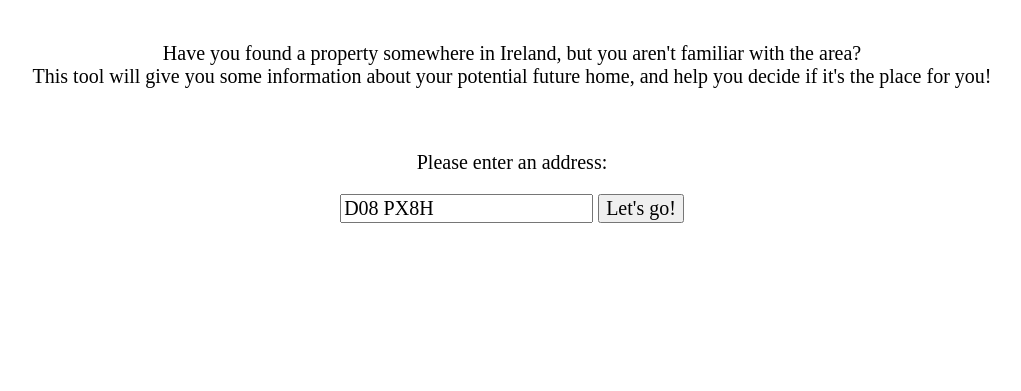
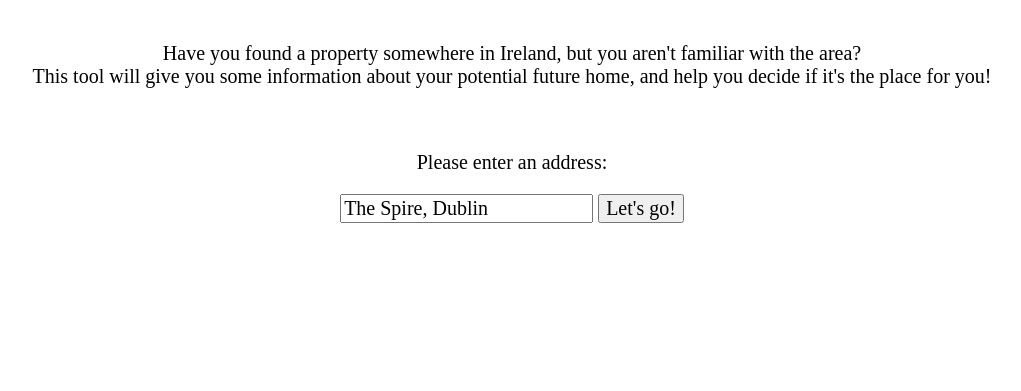
Before and after one commit to CianLR/coireacht, a Flask app: page / in a window 1280 px wide. Shown: the part 222-613 px from the top of the page, without its empty margins (128-1149 px from the left). Run offline with Flask 2, Linux system fonts and the light colour scheme; parts of the project's set-up code (start-up, migrations or seed data) failed here and were passed over; some libraries are stand-ins or nearby versions.

Commit message:
Change default location to The Spire

```diff
--- a/templates/index.html
+++ b/templates/index.html
@@ -5,7 +5,7 @@
     <p>{{ langvalues.pleaseEnterLabel }}</p>
     <p>{% block pleaseEnterLabel %}pleaseEnterLabel{% endblock %}:</p>
     <form action="/details" method="get">
-    <input type="text" name="input" value="D08 PX8H"></input>
+    <input type="text" name="input" value="The Spire, Dublin"></input>
     <input type="hidden" name="lang" value="{{ lang }}"></input>
     <input type="submit" value="{% block submitText %}submitText{% endblock %}"></input>
     </form>
```
